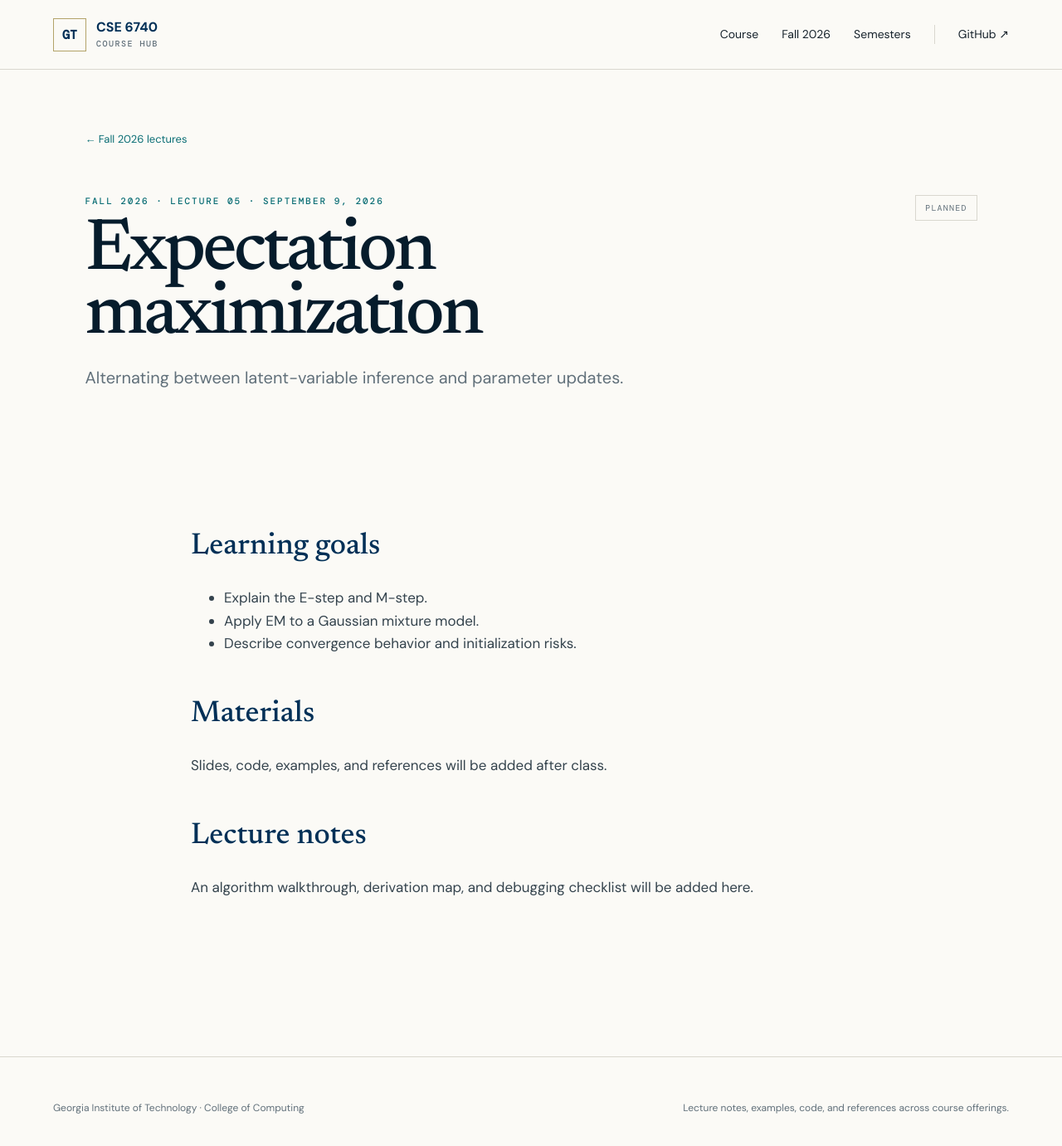
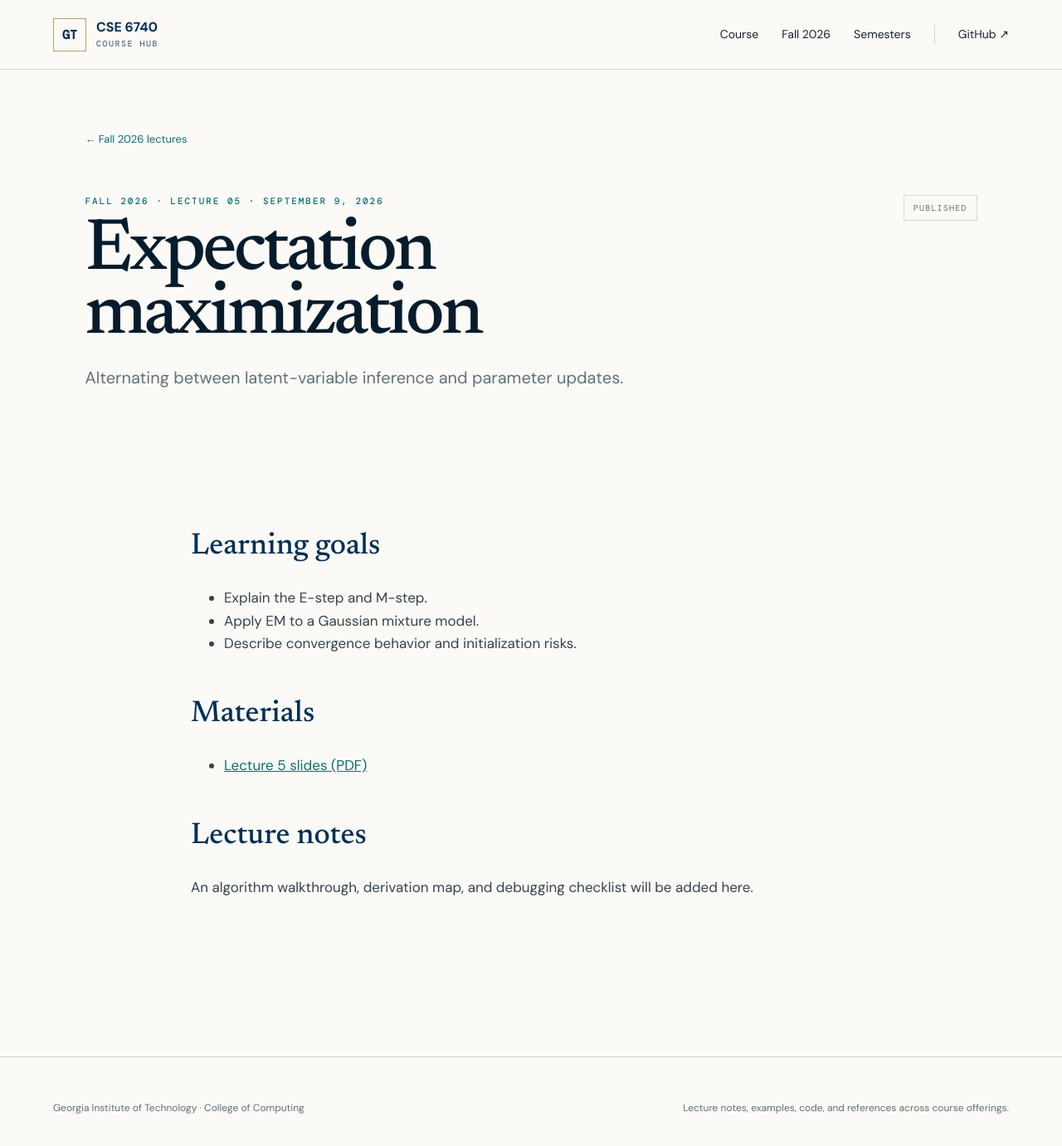
Before and after one commit to GT-KOALA/Gatech-CSE6740, a Jekyll site: the page built from _lectures/fall-2026/05-expectation-maximization.md, in a window 1280 px wide and 1397 px high. Shown: the top 1381 px of the window at 83% size. Built offline with Jekyll 4.4.1, drawn with Linux system fonts in a browser that asks for light colours.

Commit message:
Publish Lecture 5 slides

```diff
--- a/_lectures/fall-2026/05-expectation-maximization.md
+++ b/_lectures/fall-2026/05-expectation-maximization.md
@@ -3,7 +3,7 @@ title: Expectation maximization
 number: "05"
 date: 2026-09-09
 summary: Alternating between latent-variable inference and parameter updates.
-status: planned
+status: published
 ---
 ## Learning goals
 
@@ -13,7 +13,7 @@ status: planned
 
 ## Materials
 
-Slides, code, examples, and references will be added after class.
+- [Lecture 5 slides (PDF)]({{ '/assets/semesters/fall-2026/lectures/05/lecture-05-expectation-maximization.pdf' | relative_url }})
 
 ## Lecture notes
 
```
Also changed, not shown: 1 other file.
